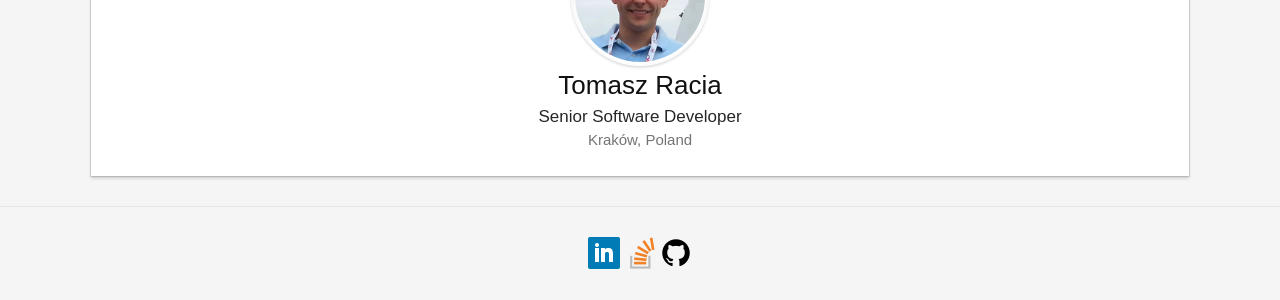
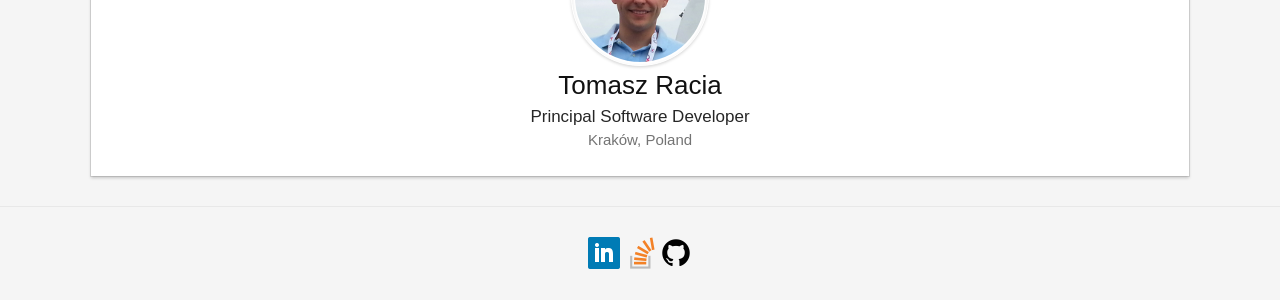
Before and after one commit to raciat/raciat.github.io, a Jekyll site: the page built from index.md, in a window 1280 px wide. Shown: the part 390-690 px from the top of the page. Built offline with Jekyll 4.4.1, drawn with Linux system fonts in a browser that asks for light colours.

Commit message:
Changed job title to current one

```diff
--- a/_config.yml
+++ b/_config.yml
@@ -20,7 +20,7 @@ title: GitHub Profile of Tomasz Racia
 email: tomasz.racia@gmail.com
 
 profile_name: Tomasz Racia
-profile_job_title: Senior Software Developer
+profile_job_title: Principal Software Developer
 profile_location: Kraków, Poland
 profile_linkedin: https://www.linkedin.com/in/racia/
 profile_stackoverflow: http://stackoverflow.com/users/4320003/tomasz-racia?tab=profile
```
